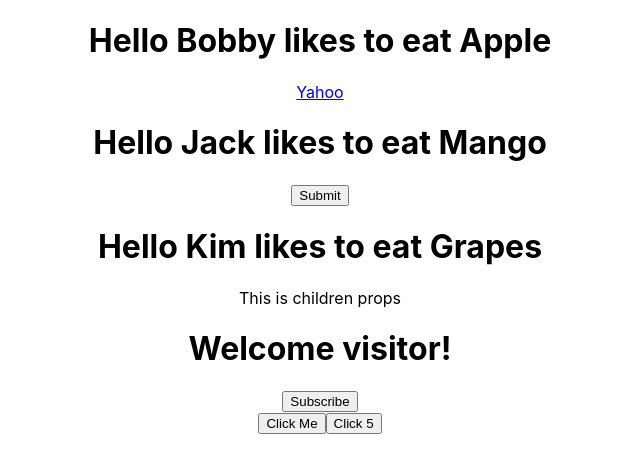
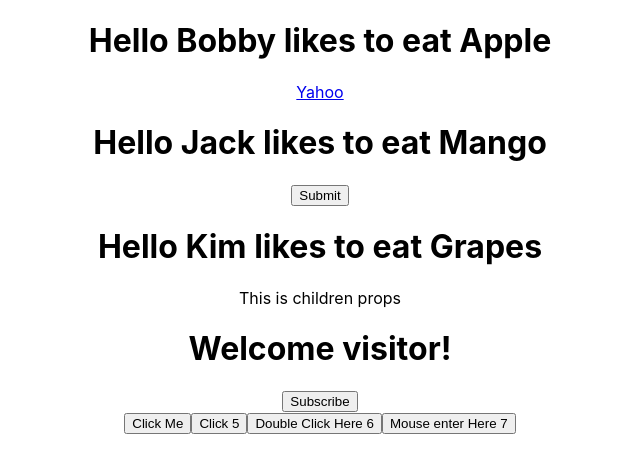
Before and after one commit to Jaswal1p/brand-new-react2023, a React (Create React App) app: page / in a window 1280 px wide. Shown: the top 472 px of the page, without its empty margins (320-960 px from the left). Built offline with nearby package versions, Linux system fonts and the light colour scheme.

Commit message:
added code for additional mouse events

```diff
--- a/src/components/ClickHandler.js
+++ b/src/components/ClickHandler.js
@@ -1,14 +1,15 @@
 export const ClickHandler = () => {
-    const ClickHandler = (e, count =1) => {
+    const clickHandler = (e, count =1) => {
         console.log('You clicked me!', count, e);
-        alert('You clicked me!');
+        // alert('You clicked me!');
 
     }
    return (
       <div>
-        <button onClick={ClickHandler}>Click Me</button>
-        <button onClick={(e) => ClickHandler(e, 5)}>Click 5</button>
-
+        <button onClick={clickHandler}>Click Me</button>
+        <button onClick={(e) => clickHandler(e, 5)}>Click 5</button>
+        <button onDoubleClick={(e) => clickHandler(e, 6)}>Double Click Here 6</button>
+        <button onMouseEnter={(e) => clickHandler(e, 7)}>Mouse enter Here 7</button>
       </div>
    )
 };
```
